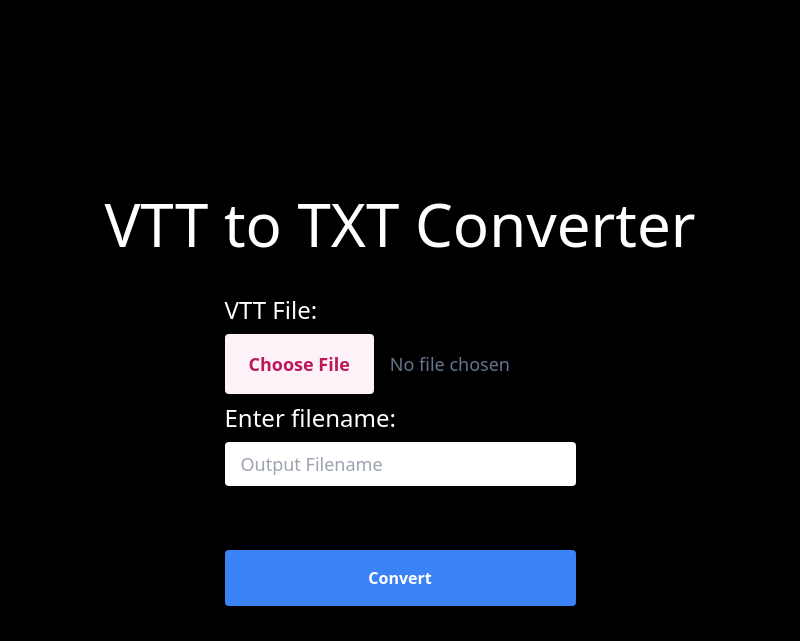
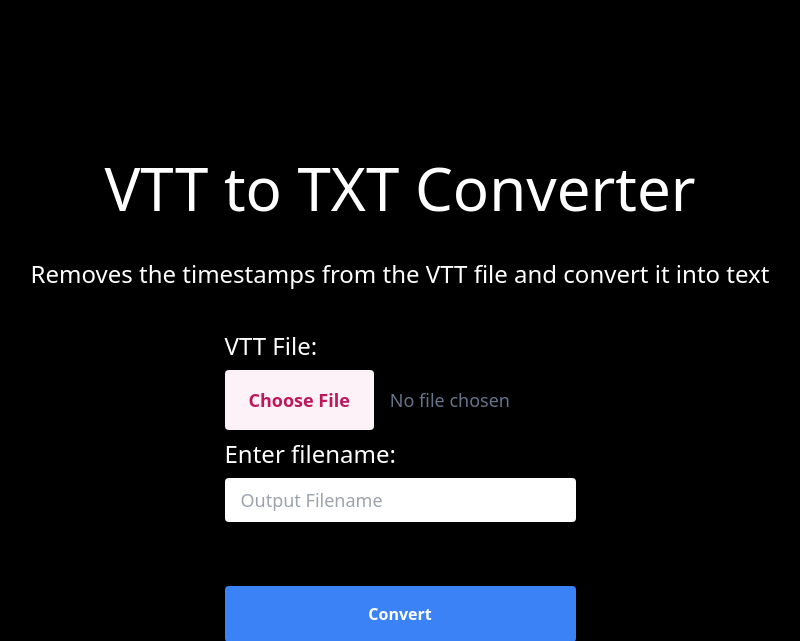
Before and after one commit to lorenzjdr/VTT_to_TXT, a Flask app: page / in a window 1280 px wide. Shown: the top 641 px of the page, without its empty margins (240-1040 px from the left). Run offline with Flask 3, Linux system fonts and the light colour scheme; some libraries are stand-ins or nearby versions.

Commit message:
Added project descriptor

```diff
--- a/templates/index.html
+++ b/templates/index.html
@@ -8,6 +8,7 @@
 </head>
 <body class="bg-black flex flex-col items-center justify-center min-h-screen text-white gap-10">
     <h1 class="text-6xl">VTT to TXT Converter</h1>
+    <p class="text-2xl"> Removes the timestamps from the VTT file and convert it into text</p>
 
     <form action="/" method="post" enctype="multipart/form-data" class="flex flex-col gap-2">
         <label for="vtt_file" class="text-2xl">VTT File:</label>
```
